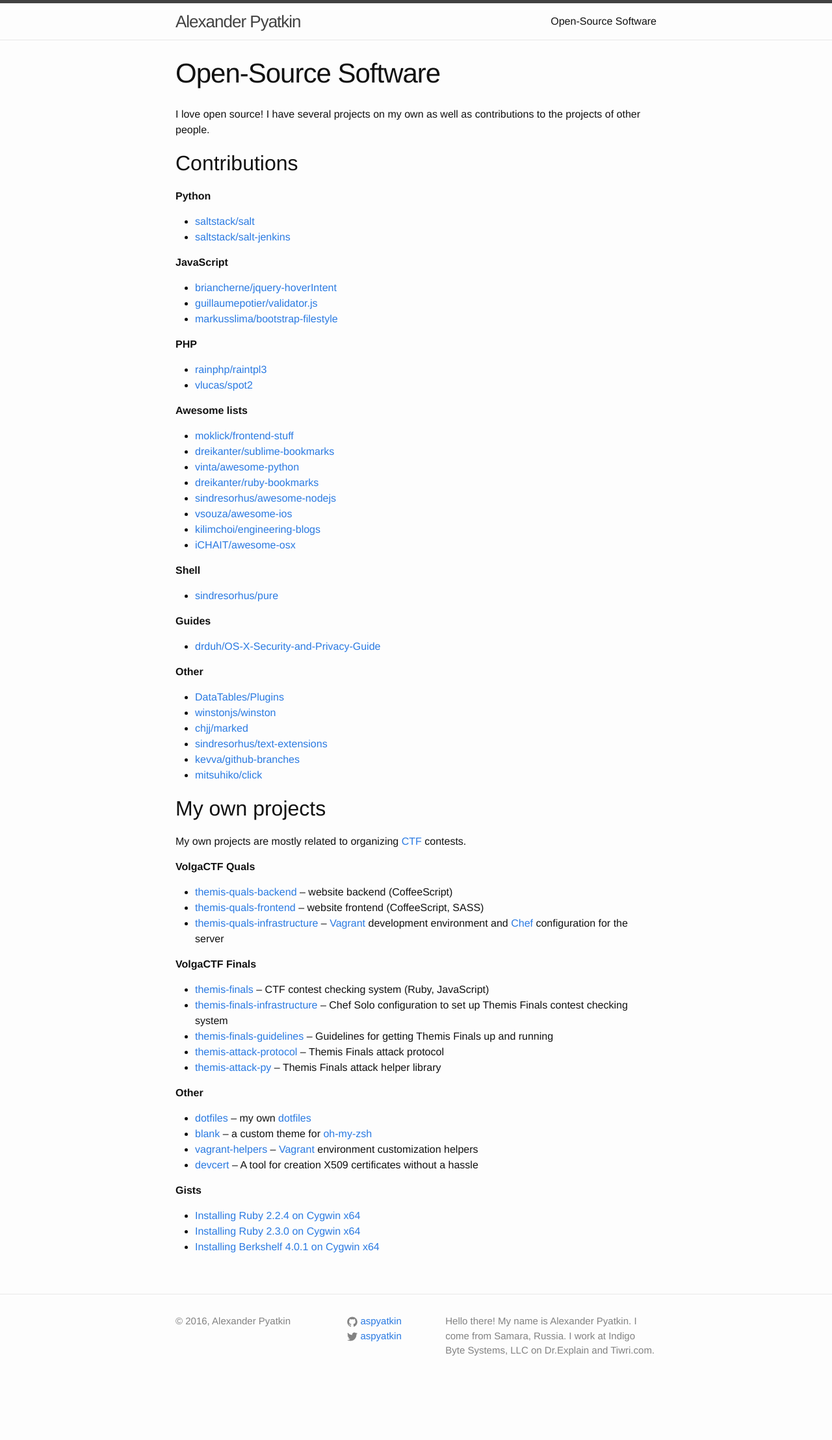
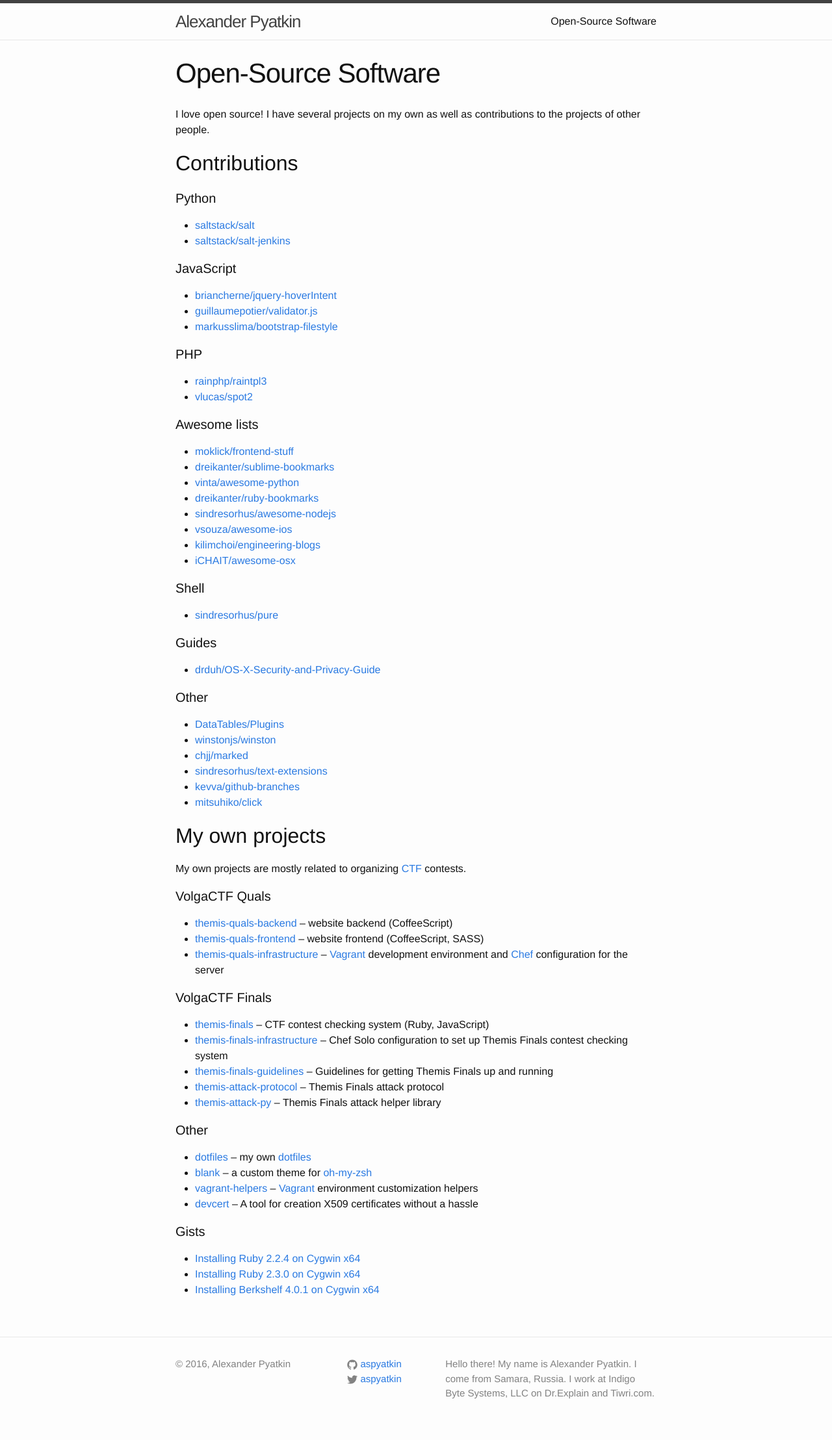
Before and after one commit to aspyatkin/personal-website, a Jekyll site: the page built from oss.md, in a window 1280 px wide. Shown: the whole page at 65% size. Built offline with Jekyll 4.4.1, drawn with Linux system fonts in a browser that asks for light colours; before the commit the page ends 2150 px from its top, so only the background shows below that.

Commit message:
Style improvements

```diff
--- a/oss.md
+++ b/oss.md
@@ -7,20 +7,21 @@
 I love open source! I have several projects on my own as well as contributions to the projects of other people.
 
 ## Contributions
-**Python**
+
+#### Python
 - [saltstack/salt](https://github.com/saltstack/salt){:target="_blank"}
 - [saltstack/salt-jenkins](https://github.com/saltstack/salt-jenkins){:target="_blank"}
 
-**JavaScript**
+#### JavaScript
 - [briancherne/jquery-hoverIntent](https://github.com/briancherne/jquery-hoverIntent){:target="_blank"}
 - [guillaumepotier/validator.js](https://github.com/guillaumepotier/validator.js){:target="_blank"}
 - [markusslima/bootstrap-filestyle](https://github.com/markusslima/bootstrap-filestyle){:target="_blank"}
 
-**PHP**
+#### PHP
 - [rainphp/raintpl3](https://github.com/rainphp/raintpl3){:target="_blank"}
 - [vlucas/spot2](https://github.com/vlucas/spot2){:target="_blank"}
 
-**Awesome lists**
+#### Awesome lists
 - [moklick/frontend-stuff](https://github.com/moklick/frontend-stuff){:target="_blank"}
 - [dreikanter/sublime-bookmarks](https://github.com/dreikanter/sublime-bookmarks){:target="_blank"}
 - [vinta/awesome-python](https://github.com/vinta/awesome-python){:target="_blank"}
@@ -30,13 +31,13 @@
 - [kilimchoi/engineering-blogs](https://github.com/kilimchoi/engineering-blogs){:target="_blank"}
 - [iCHAIT/awesome-osx](https://github.com/iCHAIT/awesome-osx){:target="_blank"}
 
-**Shell**
+#### Shell
 - [sindresorhus/pure](https://github.com/sindresorhus/pure){:target="_blank"}
 
-**Guides**
+#### Guides
 - [drduh/OS-X-Security-and-Privacy-Guide](https://github.com/drduh/OS-X-Security-and-Privacy-Guide){:target="_blank"}
 
-**Other**
+#### Other
 - [DataTables/Plugins](https://github.com/DataTables/Plugins){:target="_blank"}
 - [winstonjs/winston](https://github.com/winstonjs/winston){:target="_blank"}
 - [chjj/marked](https://github.com/chjj/marked){:target="_blank"}
@@ -47,25 +48,25 @@
 ## My own projects
 My own projects are mostly related to organizing [CTF](https://en.wikipedia.org/wiki/Capture_the_flag){:target="_blank"} contests.
 
-**VolgaCTF Quals**
+#### VolgaCTF Quals
 - [themis-quals-backend](https://github.com/aspyatkin/themis-quals-backend){:target="_blank"} -- website backend (CoffeeScript)
 - [themis-quals-frontend](https://github.com/aspyatkin/themis-quals-frontend){:target="_blank"} -- website frontend (CoffeeScript, SASS)
 - [themis-quals-infrastructure](https://github.com/aspyatkin/themis-quals-infrastructure){:target="_blank"} -- [Vagrant](https://www.vagrantup.com){:target="_blank"} development environment and [Chef](https://www.chef.io/){:target="_blank"} configuration for the server
 
-**VolgaCTF Finals**
+#### VolgaCTF Finals
 - [themis-finals](https://github.com/aspyatkin/themis-finals){:target="_blank"} -- CTF contest checking system (Ruby, JavaScript)
 - [themis-finals-infrastructure](https://github.com/aspyatkin/themis-finals-infrastructure){:target="_blank"} -- Chef Solo configuration to set up Themis Finals contest checking system
 - [themis-finals-guidelines](https://github.com/aspyatkin/themis-finals-guidelines){:target="_blank"} -- Guidelines for getting Themis Finals up and running
 - [themis-attack-protocol](https://github.com/aspyatkin/themis-attack-protocol){:target="_blank"} -- Themis Finals attack protocol
 - [themis-attack-py](https://github.com/aspyatkin/themis-attack-py){:target="_blank"} -- Themis Finals attack helper library
 
-**Other**
+#### Other
 - [dotfiles](https://github.com/aspyatkin/dotfiles){:target="_blank"} -- my own [dotfiles](http://dotfiles.github.io){:target="_blank"}
 - [blank](https://github.com/aspyatkin/blank"){:target="_blank"} -- a custom theme for [oh-my-zsh](https://github.com/robbyrussell/oh-my-zsh){:target="_blank"}
 - [vagrant-helpers](https://github.com/aspyatkin/vagrant-helpers){:target="_blank"} -- [Vagrant](https://www.vagrantup.com) environment customization helpers
 - [devcert](https://github.com/aspyatkin/devcert){:target="_blank"} -- A tool for creation X509 certificates without a hassle
 
-**Gists**
+#### Gists
  - [Installing Ruby 2.2.4 on Cygwin x64](https://gist.github.com/aspyatkin/2a1305cceb9101caa2f6){:target="_blank"}
  - [Installing Ruby 2.3.0 on Cygwin x64](https://gist.github.com/aspyatkin/d2b28fc754e009bd4a48){:target="_blank"}
  - [Installing Berkshelf 4.0.1 on Cygwin x64](https://gist.github.com/aspyatkin/2a70736080835ac594ba){:target="_blank"}
```
